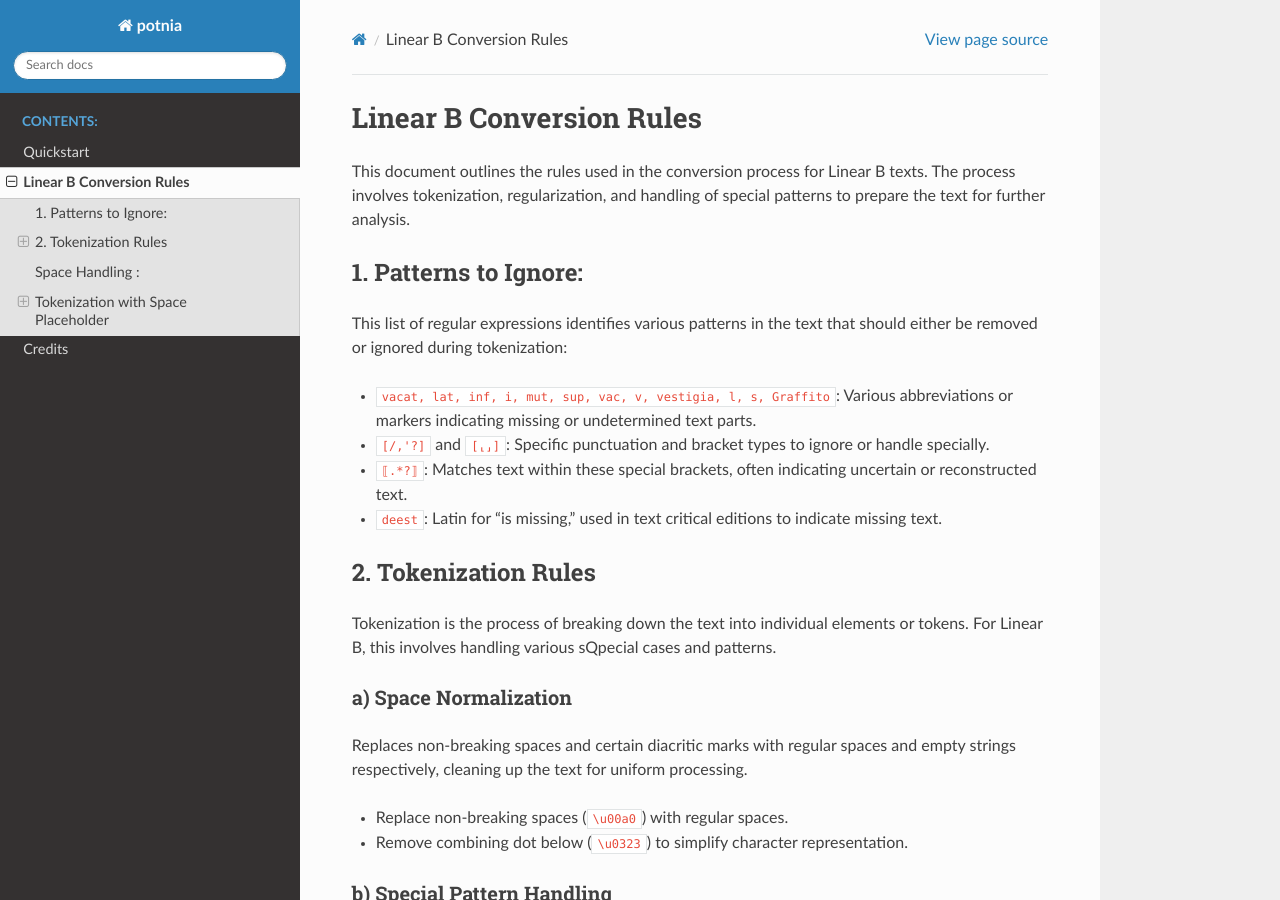
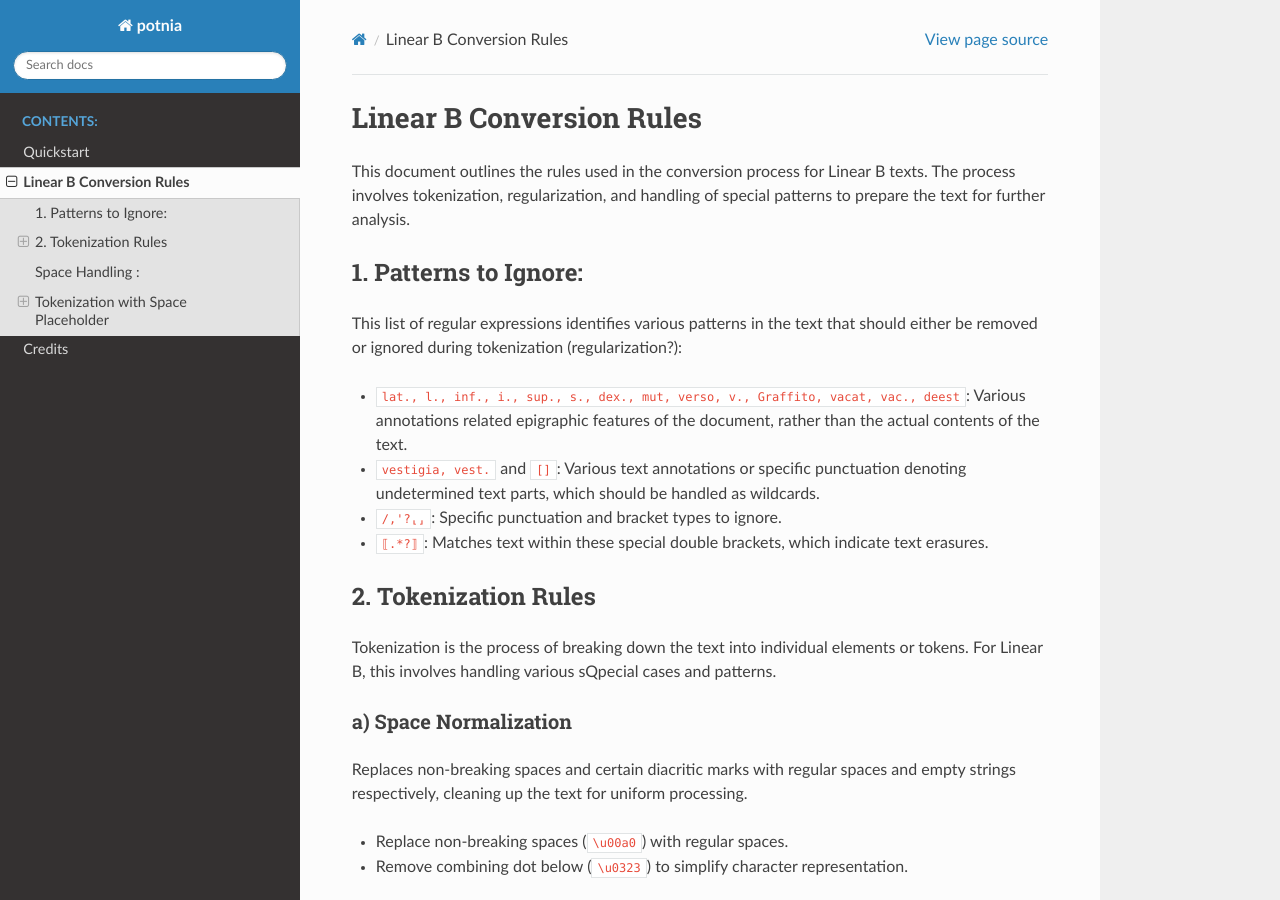
Before and after one commit to AncientNLP/potnia, a Sphinx documentation site: the page built from docs/linear_b.md, in a window 1280 px wide and 900 px high. Built offline with Sphinx 7.4.7 and the Read the Docs theme 2.0.0, drawn with Linux system fonts in a browser that asks for light colours.

Commit message:
Update linear_b.md
Changes to 'Patterns to Ignore'

```diff
--- a/docs/linear_b.md
+++ b/docs/linear_b.md
@@ -4,12 +4,12 @@ This document outlines the rules used in the conversion process for Linear B tex
 
 ## 1. Patterns to Ignore:
 
-This list of regular expressions identifies various patterns in the text that should either be removed or ignored during tokenization:
+This list of regular expressions identifies various patterns in the text that should either be removed or ignored during tokenization (regularization?):
 
-- `vacat, lat, inf, i, mut, sup, vac, v, vestigia, l, s, Graffito`: Various abbreviations or markers indicating missing or undetermined text parts.
-- `[/,'?]` and `[⸤⸥]`: Specific punctuation and bracket types to ignore or handle specially.
-- `⟦.*?⟧`: Matches text within these special brackets, often indicating uncertain or reconstructed text.
-- `deest`: Latin for "is missing," used in text critical editions to indicate missing text.
+- `lat., l., inf., i., sup., s., dex., mut, verso, v., Graffito, vacat, vac., deest`: Various annotations related epigraphic features of the document, rather than the actual contents of the text.
+- `vestigia, vest.` and `[]`: Various text annotations or specific punctuation denoting undetermined text parts, which should be handled as wildcards.
+- `/,'?⸤⸥`: Specific punctuation and bracket types to ignore.
+- `⟦.*?⟧`: Matches text within these special double brackets, which indicate text erasures.
 
 ## 2. Tokenization Rules
 
```
